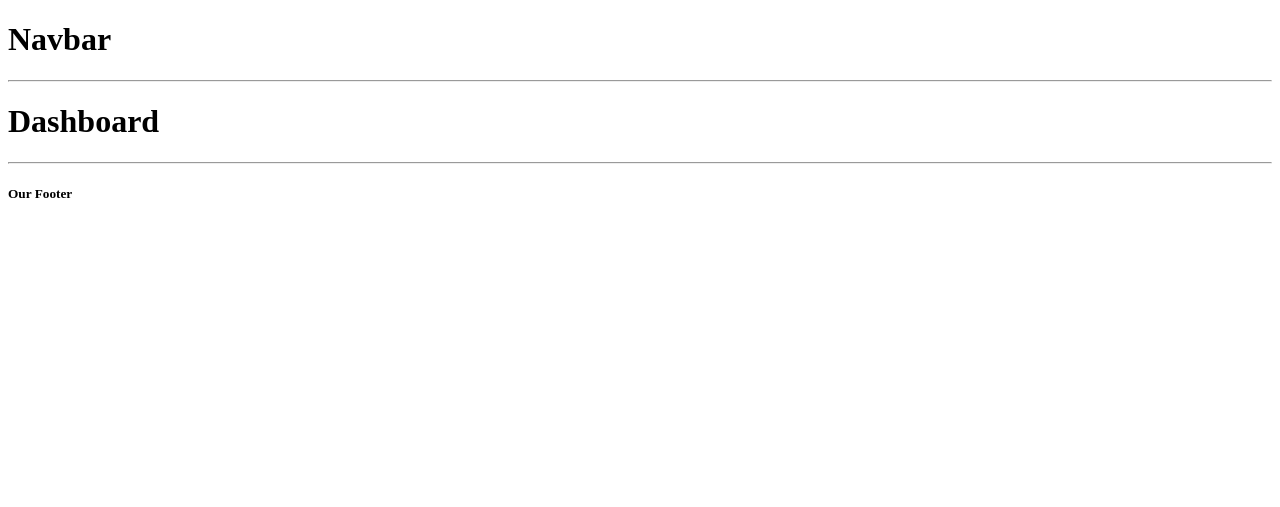
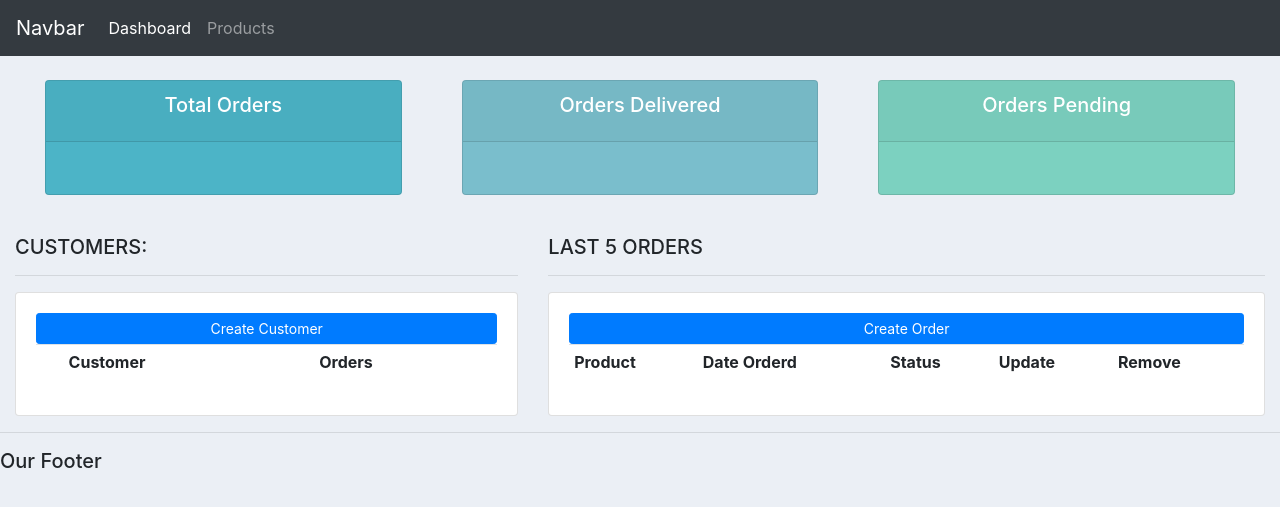
Before and after one commit to repositorioUES/Tienda, a Django app: page / in a window 1280 px wide. Shown: the top 507 px of the page. Run offline with Django 3.2, Linux system fonts and the light colour scheme; lists and menus that the app fills with data are empty; some libraries are stand-ins or nearby versions.

Commit message:
Templates completados

```diff
--- a/Tienda/templates/base/base.html
+++ b/Tienda/templates/base/base.html
@@ -1,17 +1,51 @@
 <!DOCTYPE html>
 <html>
-<head>
-    <meta charset="UTF-8">
-    <meta http-equiv="X-UA-Compatible" content="IE=edge">
-    <meta name="viewport" content="width=device-width, initial-scale=1.0">
+  <head>
     {% block title%}<title></title>{% endblock%}
-</head>
-<body>
-    {% include 'base/navbar.html'%}
+
+    <link rel="stylesheet" href="https://stackpath.bootstrapcdn.com/bootstrap/4.3.1/css/bootstrap.min.css" integrity="sha384-ggOyR0iXCbMQv3Xipma34MD+dH/1fQ784/j6cY/iJTQUOhcWr7x9JvoRxT2MZw1T" crossorigin="anonymous">
+    <style>
+
+		#logo{
+		}
+
+		body{
+			background-color: #ebeff5;
+		}
+
+
+		#total-orders{
+			background-color: #4cb4c7;
+		}
+
+
+		#orders-delivered{
+			background-color: #7abecc;
+		}
+
+		#orders-pending{
+			background-color: #7CD1C0;
+		}
+
+
+
+
+	</style>
+    </head>
+  <body>
+    {% include 'base/navbar.html' %}
+    <div class="container-fluid">
     {% block content%}
 
+
     {% endblock%}
+    </div>
     <hr>
     <h5>Our Footer</h5>
-</body>
+
+
+  </body>
+    <script src="https://code.jquery.com/jquery-3.3.1.slim.min.js" integrity="sha384-q8i/X+965DzO0rT7abK41JStQIAqVgRVzpbzo5smXKp4YfRvH+8abtTE1Pi6jizo" crossorigin="anonymous"></script>
+    <script src="https://cdnjs.cloudflare.com/ajax/libs/popper.js/1.14.7/umd/popper.min.js" integrity="sha384-UO2eT0CpHqdSJQ6hJty5KVphtPhzWj9WO1clHTMGa3JDZwrnQq4sF86dIHNDz0W1" crossorigin="anonymous"></script>
+    <script src="https://stackpath.bootstrapcdn.com/bootstrap/4.3.1/js/bootstrap.min.js" integrity="sha384-JjSmVgyd0p3pXB1rRibZUAYoIIy6OrQ6VrjIEaFf/nJGzIxFDsf4x0xIM+B07jRM" crossorigin="anonymous"></script>
 </html>
--- a/Tienda/templates/base/navbar.html
+++ b/Tienda/templates/base/navbar.html
@@ -1,2 +1,16 @@
-<h1>Navbar</h1>
-<hr>
+<nav class="navbar navbar-expand-lg navbar-dark bg-dark">
+    <a class="navbar-brand" href="#">Navbar</a>
+    <button class="navbar-toggler" type="button" data-toggle="collapse" data-target="#navbarNav" aria-controls="navbarNav" aria-expanded="false" aria-label="Toggle navigation">
+      <span class="navbar-toggler-icon"></span>
+    </button>
+    <div class="collapse navbar-collapse" id="navbarNav">
+      <ul class="navbar-nav">
+        <li class="nav-item active">
+          <a class="nav-link" href="#">Dashboard</a>
+        </li>
+        <li class="nav-item">
+          <a class="nav-link" href="#">Products</a>
+        </li>
+      </ul>
+    </div>
+  </nav>
--- a/Tienda/templates/dashboard.html
+++ b/Tienda/templates/dashboard.html
@@ -3,5 +3,46 @@
 {% block title%}<title>Dashboard</title>{% endblock%}
 
 {% block content%}
-<h1>Dashboard</h1>
+<div class="row"></div>
+    <div class="col-md-12">
+        {% include 'status.html' %}
+    </div>
+</div>
+<br>
+<div class="row">
+	<div class="col-md-5">
+		<h5>CUSTOMERS:</h5>
+		<hr>
+		<div class="card card-body">
+			<a class="btn btn-primary btn-sm btn-block" href="">Create Customer</a>
+			<table class="table table-sm">
+				<tr>
+					<th></th>
+					<th>Customer</th>
+					<th>Orders</th>
+				</tr>
+
+			</table>
+		</div>
+	</div>
+
+	<div class="col-md-7">
+		<h5>LAST 5 ORDERS</h5>
+		<hr>
+		<div class="card card-body">
+			<a class="btn btn-primary  btn-sm btn-block" href="">Create Order</a>
+			<table class="table table-sm">
+				<tr>
+					<th>Product</th>
+					<th>Date Orderd</th>
+					<th>Status</th>
+					<th>Update</th>
+					<th>Remove</th>
+				</tr>
+
+			</table>
+		</div>
+	</div>
+
+</div>
 {% endblock%}
--- /dev/null
+++ b/Tienda/templates/status.html
@@ -0,0 +1,41 @@
+<br>
+
+<div class="row">
+	<div class="col">
+		<div class="col-md">
+			<div class="card text-center text-white  mb-3" id="total-orders">
+			  	<div class="card-header">
+			  		<h5 class="card-title">Total Orders</h5>
+			  	</div>
+			  	<div class="card-body">
+			    	<h3 class="card-title"></h3>
+			  	</div>
+			</div>
+		</div>
+	</div>
+
+	<div class="col">
+		<div class="col-md">
+			<div class="card text-center text-white  mb-3" id="orders-delivered">
+			  	<div class="card-header">
+			  		<h5 class="card-title">Orders Delivered</h5>
+			  	</div>
+			  	<div class="card-body">
+			    	<h3 class="card-title"></h3>
+			  	</div>
+			</div>
+		</div>
+	</div>
+
+	<div class="col">
+		<div class="col-md">
+			<div class="card text-center text-white  mb-3" id="orders-pending">
+			  	<div class="card-header">
+			  		<h5 class="card-title">Orders Pending</h5>
+			  	</div>
+			  	<div class="card-body">
+			    	<h3 class="card-title"></h3>
+			  	</div>
+			</div>
+		</div>
+	</div>
--- a/Tienda/views.py
+++ b/Tienda/views.py
@@ -6,7 +6,7 @@ def home(request):
     return render (request, 'dashboard.html')
 
 def products(request):
-    return HttpResponse('products')
+    return render (request, 'products.html')
 
 def customer(request):
-    return HttpResponse('customer')
+    return render (request, 'customer.html')
```
Also changed, not shown: Tienda/templates/customer.html (added, +69 -0 lines), Tienda/templates/products.html (added, +23 -0 lines).
